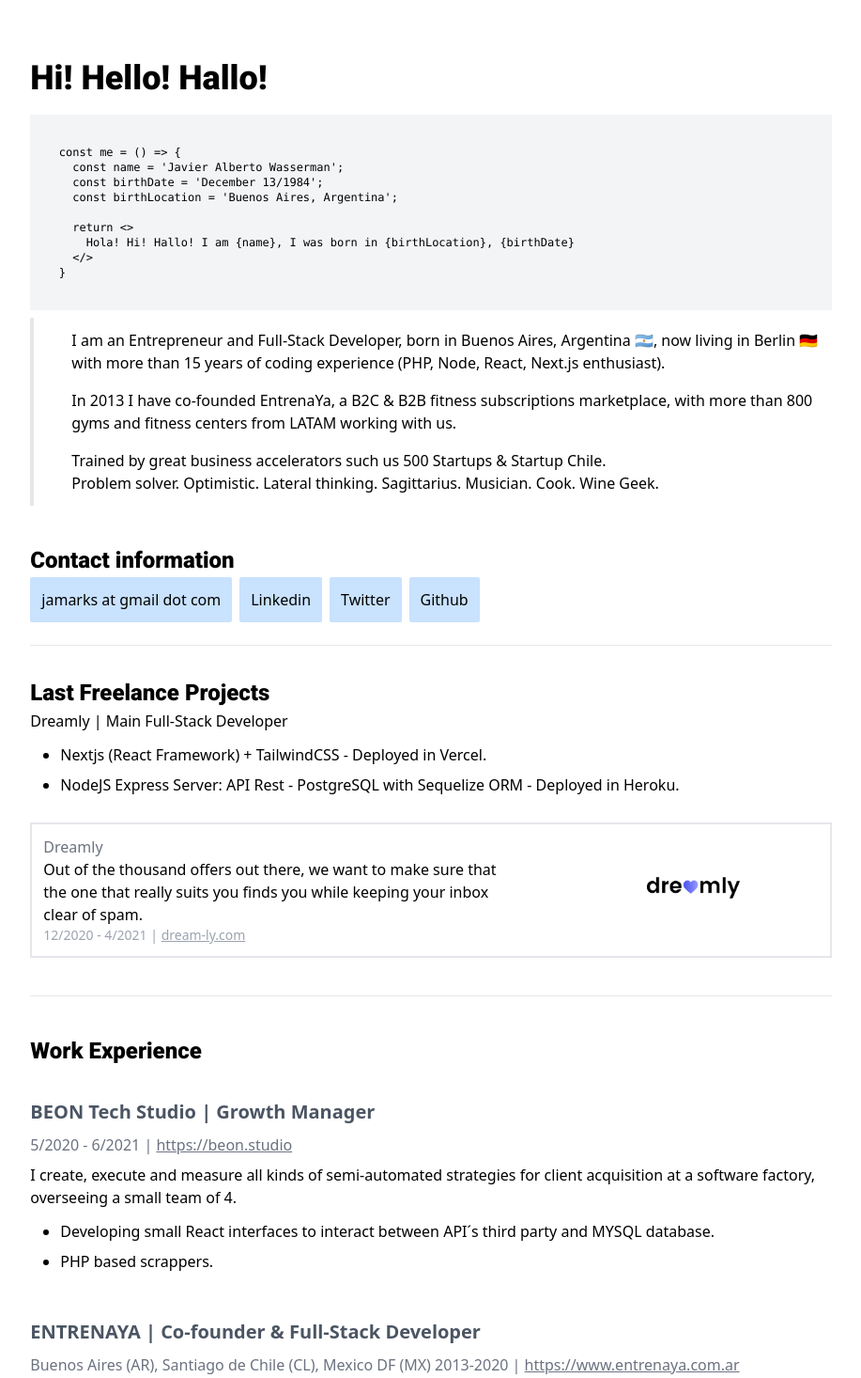
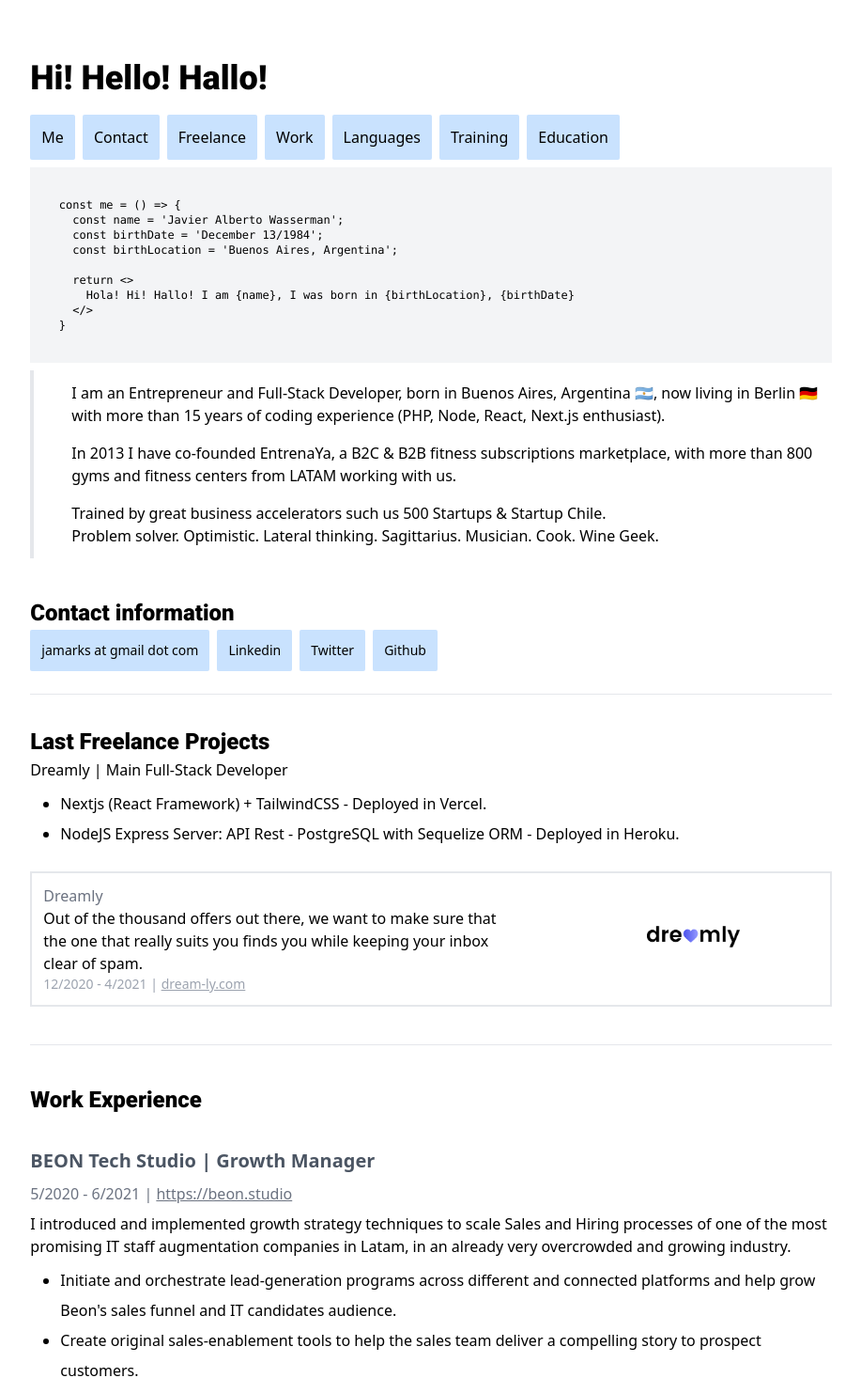
Before and after one commit to jamarks/javierwasserman.com, a Next.js app: page / in a window 1280 px wide. Shown: the part 512-1978 px from the top of the page at 94% size, without its empty margins (181-1098 px from the left). Built offline with nearby package versions, Linux system fonts and the light colour scheme.

Commit message:
menu superior

```diff
--- a/pages/index.js
+++ b/pages/index.js
@@ -29,6 +29,15 @@ export default function Home() {
 
       <div className='container mx-auto px-2 sm:px-0 sm:w-8/12'>
         <h1 className='font-roboto font-bold my-3'>Hi! Hello! Hallo!</h1>
+        <div className='flex flex-col sm:flex-row mb-2'>
+          <div className='p-3 font-normal text-base bg-blue-300 bg-opacity-50 mr-2 rounded-sm '><a href='#about'>Me</a></div>
+          <div className='p-3 font-normal text-base bg-blue-300 bg-opacity-50 mr-2 rounded-sm '><a href='#contact'>Contact</a></div>
+          <div className='p-3 font-normal text-base bg-blue-300 bg-opacity-50 mr-2 rounded-sm '><a href='#freelance'>Freelance</a></div>
+          <div className='p-3 font-normal text-base bg-blue-300 bg-opacity-50 mr-2 rounded-sm '><a href='#work'>Work</a></div>
+          <div className='p-3 font-normal text-base bg-blue-300 bg-opacity-50 mr-2 rounded-sm '><a href='#lang'>Languages</a></div>
+          <div className='p-3 font-normal text-base bg-blue-300 bg-opacity-50 mr-2 rounded-sm '><a href='#training'>Training</a></div>
+          <div className='p-3 font-normal text-base bg-blue-300 bg-opacity-50 mr-2 rounded-sm '><a href='#education'>Education</a></div>
+         </div>
         <div className='w-full p-4 bg-gray-100 font-mono text-xs '>
 
           <pre className='overflow-auto'>{`
@@ -44,22 +53,24 @@ export default function Home() {
   `}</pre>
 
         </div>
-
+        <a id='about'/>
         <div className='sm:border-l-4 sm:pl-10 w-full py-3 mt-2'>
           <p className='leading-6'>I am an Entrepreneur and Full-Stack Developer, born in Buenos Aires, Argentina 🇦🇷, now living in Berlin 🇩🇪 with more than 15 years of coding experience (PHP, Node, React,  Next.js enthusiast).</p>
           <p className='leading-6 mt-4'>In 2013 I have co-founded EntrenaYa, a B2C & B2B fitness subscriptions marketplace, with more than 800 gyms and fitness centers from LATAM working with us.</p>
           <p className='leading-6 mt-4'>Trained by great business accelerators such us 500 Startups & Startup Chile.<br /> Problem solver. Optimistic. Lateral thinking. Sagittarius. Musician. Cook. Wine Geek.</p>
 
         </div>
+        <a id='contact'/>
         <h2 className='font-roboto font-bold mt-10'>Contact information</h2>
         <div className='w-full border-b pb-6 '>
           <div className='flex flex-col sm:flex-row' >
-            <div className='p-3 font-normal text-base bg-blue-300 bg-opacity-50 mr-2 rounded-sm'>jamarks at gmail dot com</div>
-            <div className='p-3 font-normal text-base bg-blue-300 bg-opacity-50 mr-2 rounded-sm'><a href='https://www.linkedin.com/in/javier-wasserman-45a195a/'>Linkedin</a></div>
-            <div className='p-3 font-normal text-base bg-blue-300 bg-opacity-50 mr-2 rounded-sm'><a href='https://twitter.com/javierwasserman'>Twitter</a></div>
-            <div className='p-3 font-normal text-base bg-blue-300 bg-opacity-50 mr-2 rounded-sm'><a href='https://github.com/jamarks/'>Github</a></div>
+            <div className='p-3 font-normal text-sm bg-blue-300 bg-opacity-50 mr-2 rounded-sm'>jamarks at gmail dot com</div>
+            <div className='p-3 font-normal text-sm bg-blue-300 bg-opacity-50 mr-2 rounded-sm'><a href='https://www.linkedin.com/in/javier-wasserman-45a195a/'>Linkedin</a></div>
+            <div className='p-3 font-normal text-sm bg-blue-300 bg-opacity-50 mr-2 rounded-sm'><a href='https://twitter.com/javierwasserman'>Twitter</a></div>
+            <div className='p-3 font-normal text-sm bg-blue-300 bg-opacity-50 mr-2 rounded-sm'><a href='https://github.com/jamarks/'>Github</a></div>
           </div>
         </div>
+        <a id='freelance'/>
         <h2 className='font-roboto font-bold mt-8'>Last Freelance Projects</h2>
         <div className='w-full pb-10 border-b'>
           <h4>Dreamly | Main Full-Stack Developer</h4>
@@ -79,17 +90,18 @@ export default function Home() {
             </div>
           </div>
         </div>
-
+        <a id='work'/>
         <h2 className='font-roboto font-bold mt-10'>Work Experience</h2>
         <div className='w-full my-8  pb-3'>
           <h3 className='text-gray-600 font-semibold'>BEON Tech Studio | Growth Manager</h3>
 
           <div className='leading-8 text-gray-500 py-1'>5/2020 - 6/2021 | <a className='underline' href='https://beon.studio'>https://beon.studio</a></div>
-          <span>I create, execute and measure all kinds of semi-automated strategies for client acquisition at a software factory, overseeing a small team of 4.</span>
+          <span>I introduced and implemented growth strategy techniques to scale Sales and Hiring processes of one of the most promising IT staff augmentation companies in Latam, in an already very overcrowded and growing industry.</span>
           <div>
             <ul className='list-disc ml-8 mt-2'>
-              <li className='leading-8'>Developing small React interfaces to interact between API´s third party and MYSQL database.</li>
-              <li className='leading-8'>PHP based scrappers.</li>
+              <li className='leading-8'>Initiate and orchestrate lead-generation programs across different and connected platforms and help grow Beon's sales funnel and IT candidates audience.</li>
+              <li className='leading-8'>Create original sales-enablement tools to help the sales team deliver a compelling story to prospect customers.</li>
+              <li className='leading-8'>Develop original content and copywriting for emails, website, blogs, presentations and other collateral.</li>
             </ul>
           </div>
         </div>
@@ -111,7 +123,7 @@ export default function Home() {
         <div className='w-full my-8 pb-3'>
           <h3 className='text-gray-600 font-semibold'>CONSULT-AR | Tech Lead & Full-Stack Developer</h3>
           <div className='leading-8 text-gray-500 py-1'>Buenos Aires (AR) 2010-2013 | <a className='underline' href='https://consult-ar.info'>https://consult-ar.info</a></div>
-          <span>Developed, mantained and scaled an in-house e-commerce content manager system for over 100 LATAM travel agencies.</span>
+          <span>Developed, mantained and scaled an in-house e-commerce content manager system for over 100 LATAM travel agencies. We experienced an average of 65%</span>
           <div className='mt-4'>
             <ul className='list-disc ml-8 mt-2'>
               <li className='leading-8'>MVC based on PHP & MySQL.</li>
@@ -153,6 +165,7 @@ export default function Home() {
           <ul><li className='list-disc ml-8 mt-2'>Visual Basic and MQ SQL Server based in-house ERP for mid-large size companies.</li></ul>
         </div>
 
+        <a id='lang'/>
         <div className='pt-8 border-b border-t'>
           <h2 className='font-roboto font-bold mt-0'>Language</h2>
           <div className='w-full my-4 pb-3'>
@@ -164,6 +177,7 @@ export default function Home() {
             </ul>
           </div>
         </div>
+        <a id='training'/>
         <div className='pt-8 border-b'>
           <h2 className='font-roboto font-bold mt-0'>Recent training</h2>
           <div className='w-full my-4 pb-3'>
@@ -202,6 +216,7 @@ export default function Home() {
             </div>
           </div>
         </div>
+        <a id='education'/>
         <div className='pt-8'>
           <h2 className='font-roboto font-bold mt-0'>Formal education</h2>
           <div className='w-full my-4 pb-3'>
```
